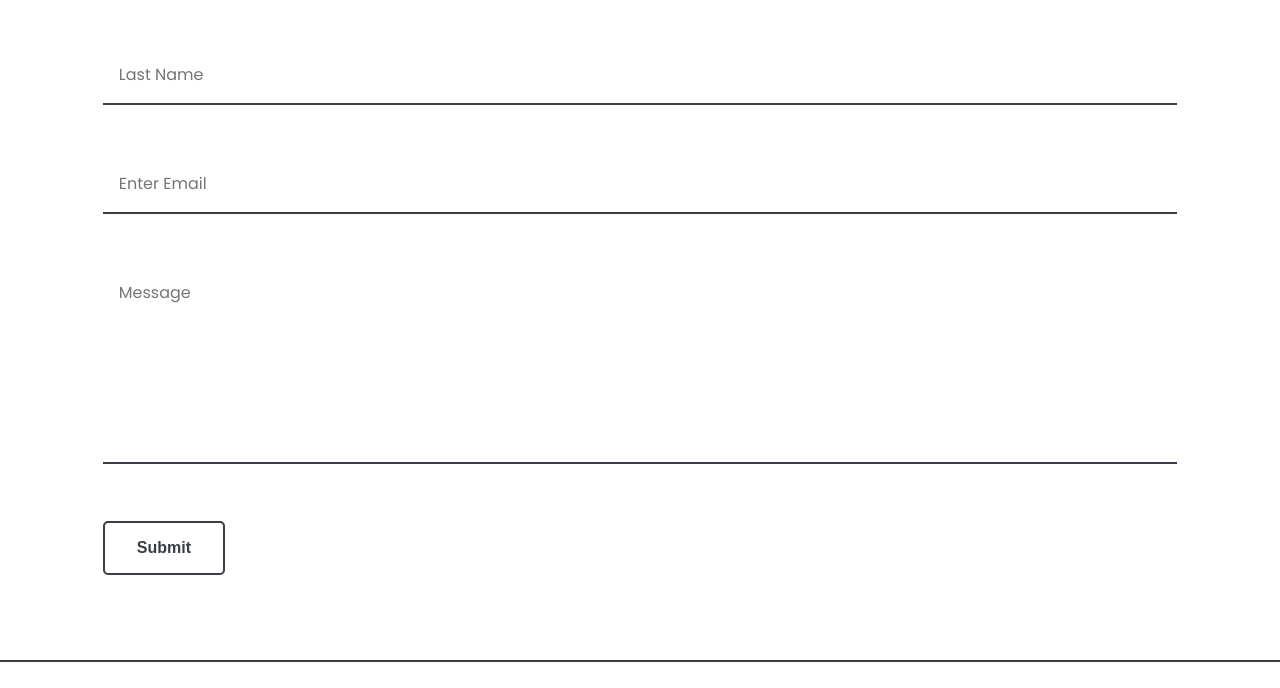
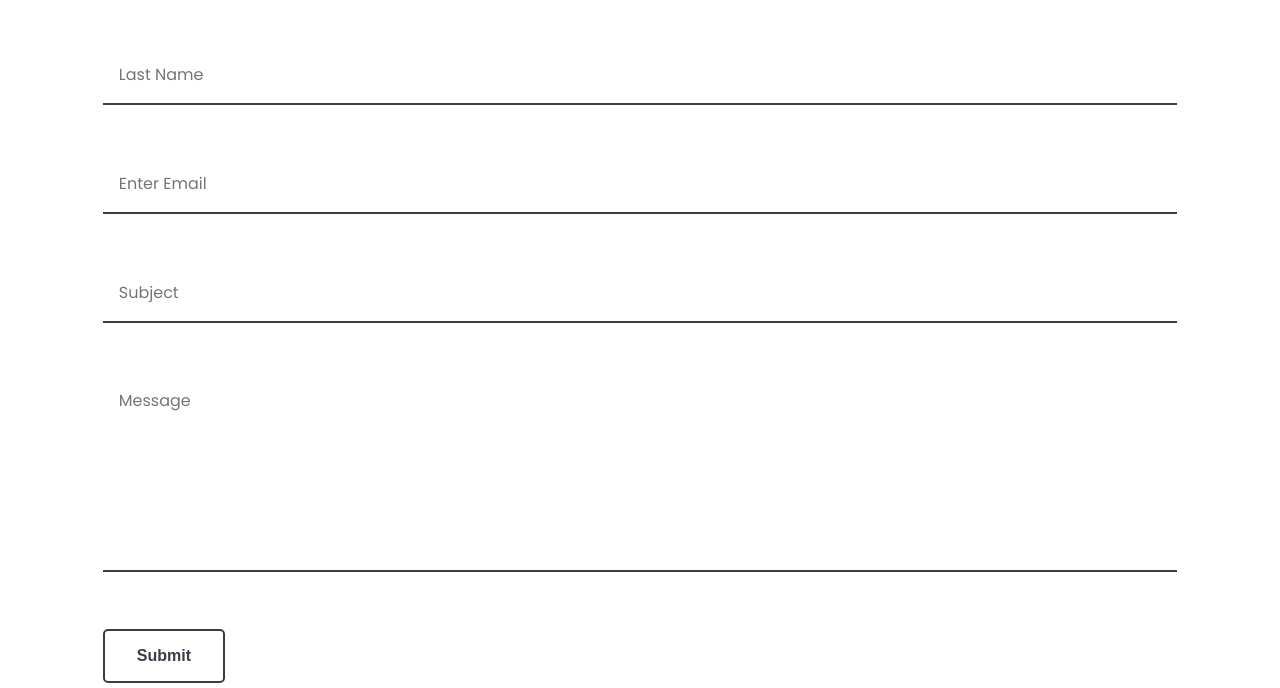
Before and after one commit to jasonomagana/arcs-mgmt, a plain HTML site: page contact.html in a window 1280 px wide. Shown: the part 411-1099 px from the top of the page. Drawn offline with Linux system fonts and the light colour scheme.

Commit message:
Added a label subject on form

```diff
--- a/contact.html
+++ b/contact.html
@@ -66,6 +66,10 @@
                 <input type="email" name="email" id="email" placeholder="Enter Email" autocomplete="email" required>
             </div>
             <div class="form-group">
+                <label for="subject" class="visually-hidden">Subject</label>
+                <input type="text" name="subject" id="subject" placeholder="Subject" required>
+            </div>
+            <div class="form-group">
                 <label for="message" class="visually-hidden">Message</label>
                 <textarea name="message" id="message" placeholder="Message" required></textarea>
             </div>
```
